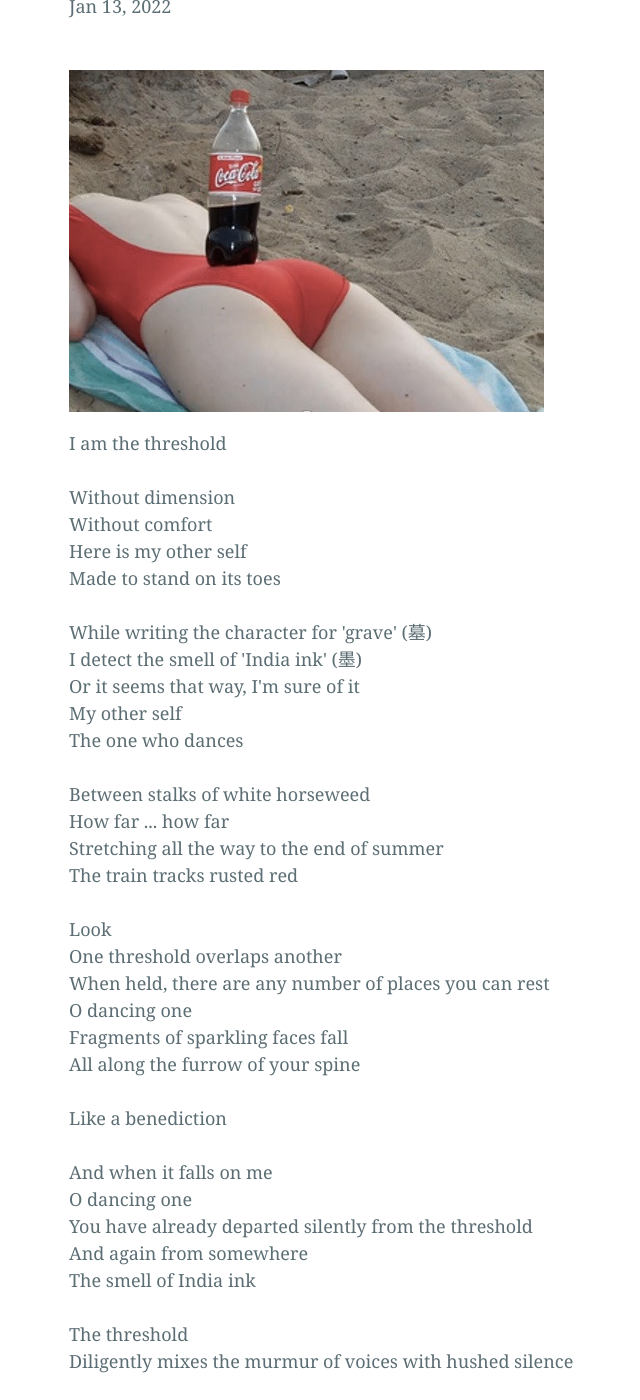
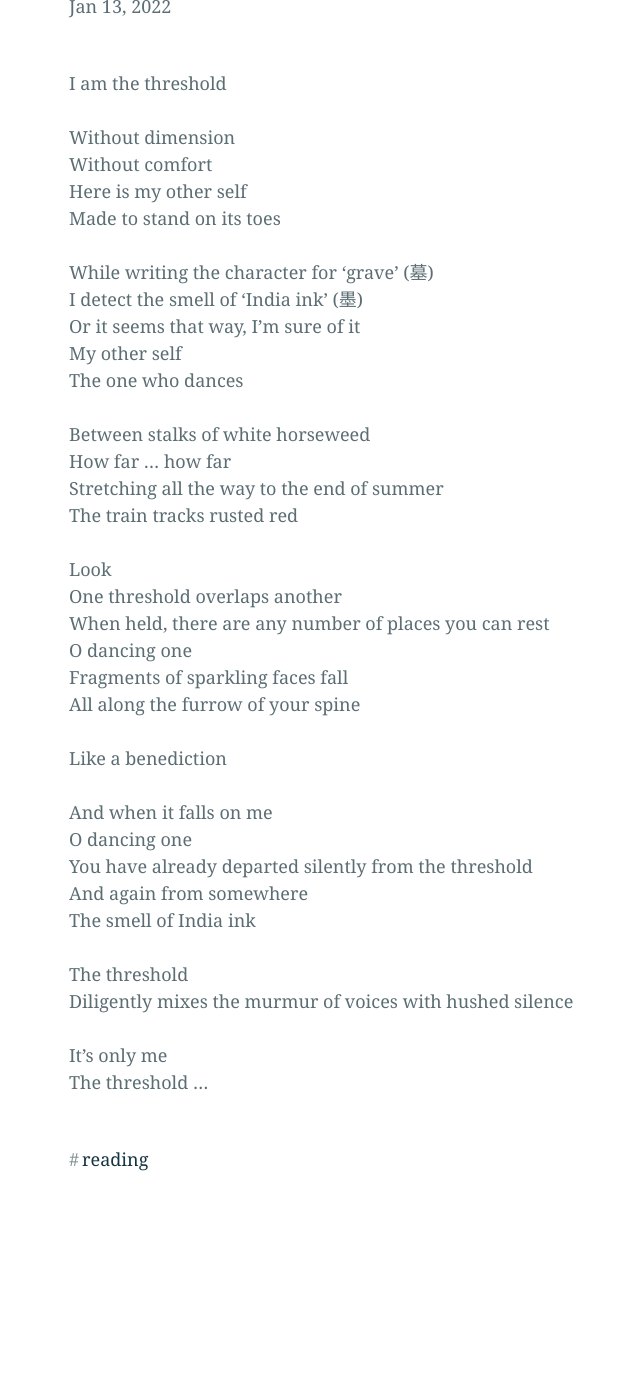
Before and after one commit to bliss-st/ss-website, a Jekyll site: the page built from _posts/2022-1-13-nomura.md, in a window 1280 px wide and 1400 px high, scrolled down 335 px. Shown: the whole window, without its empty margins (271-911 px from the left). Built offline with Jekyll 4.4.1, drawn with Linux system fonts in a browser that asks for light colours; after the commit the page ends 1708 px from its top, so only the background shows below that; some of the changed text lies outside the part shown.

Commit message:
Update 2022-1-13-nomura.md

```diff
--- a/_posts/2022-1-13-nomura.md
+++ b/_posts/2022-1-13-nomura.md
@@ -5,9 +5,7 @@ date: '2022-1-13'
 tags: [reading]
 ---
 
-![nomura](/assets/nomura.jpg)
-
-<p>I am the threshold<br>
+I am the threshold<br>
 <br>
 Without dimension<br>
 Without comfort<br>
@@ -44,4 +42,4 @@ The threshold<br>
 Diligently mixes the murmur of voices with hushed silence<br>
 <br>
 It's only me<br>
-The threshold ...</p>
+The threshold ...
```
